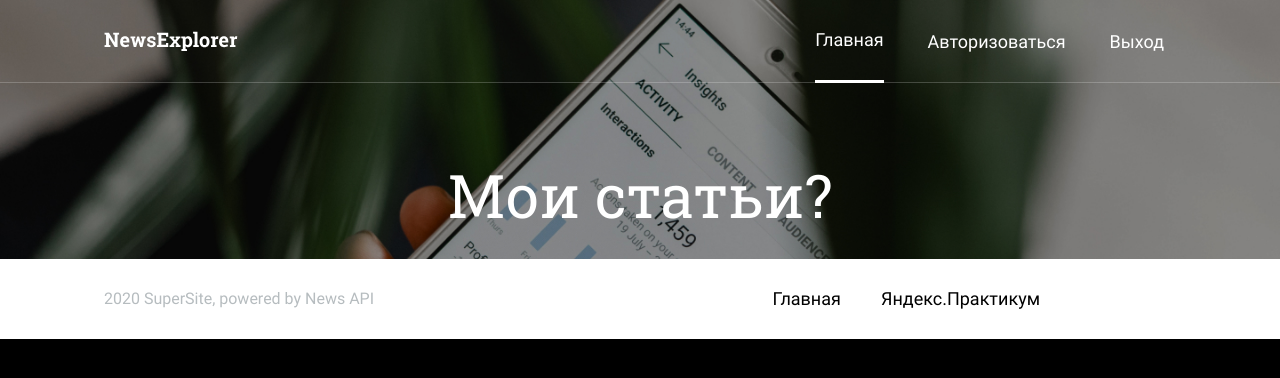
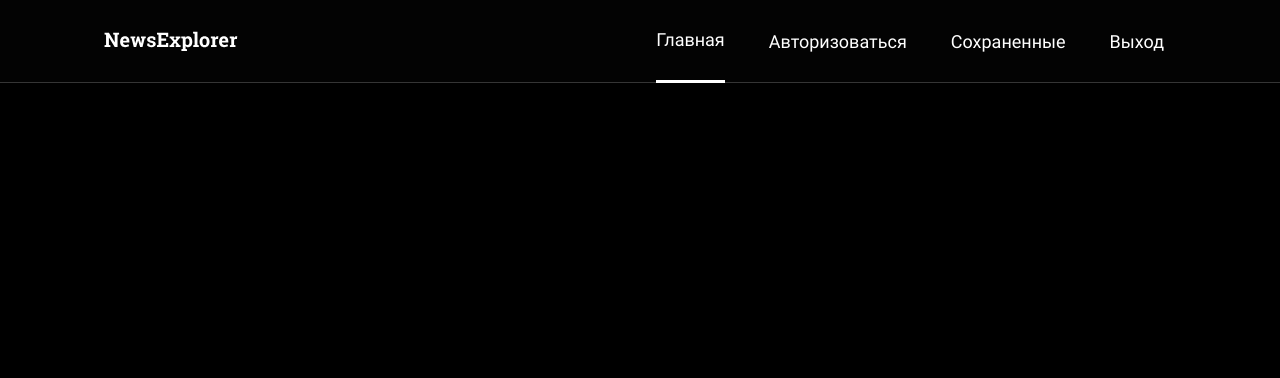
Before and after one commit to Bimimot/news-finder, a website built with webpack: page src/articles.html in a window 1280 px wide. Built offline with nearby package versions, Linux system fonts and the light colour scheme.

Commit message:
Added srcs for header's links

```diff
--- a/src/articles.html
+++ b/src/articles.html
@@ -4,37 +4,30 @@
 <head>
     <meta charset="UTF-8">
     <meta name="viewport" content="width=device-width, initial-scale=1.0">
-    <link rel="stylesheet" href="vendor/normalize.css">
-    <link rel="stylesheet" href="pages/style.css">
+    <link rel="stylesheet" href="<%=htmlWebpackPlugin.files.css %>">
     <title>News Week-My Articles</title>
 </head>
 
 <body class="page">
-    <div class="intro-container">
+
   <header class="header">
-          <img class="header__logo" alt="header-logo" src="./images/news-logo.svg">
+    <img class="header__logo" alt="header-logo" src="<%=require('./images/news-logo.svg').default%>">
     <div class="header__menu">
       <a class="header__link header__link_type_selected" href="">Главная</a>
       <a class="header__link" href="">Авторизоваться</a>
+      <a class="header__link" href="articles.html">Сохраненные</a>
       <a class="header__link" href="">Выход</a>
     </div>
   </header>
+
+
         <section class="search">
-          <h1 class="search__title">Мои статьи?</h1>
+          <h1 class="search__title">Мои статьи</h1>
         </section>
       </div>
 
-        <footer class="footer">
-          <a class="footer__copyright" href="">2020 SuperSite, powered by News API </a>
-          <div class="footer__menu">
-            <a class="footer__link" href="">Главная</a>
-            <a class="footer__link" href="">Яндекс.Практикум</a>
-          <a class="footer__icon" href=""></a>
-          <a class="footer__icon" href=""></a>
-          </div>
-        </footer>
 
-
+<script src="<%= htmlWebpackPlugin.files.js %>"></script>
 
 </body>
 
```
Also changed, not shown: src/index.html (+1 -2 lines). Lines whose indentation alone changed are shown as unchanged.
